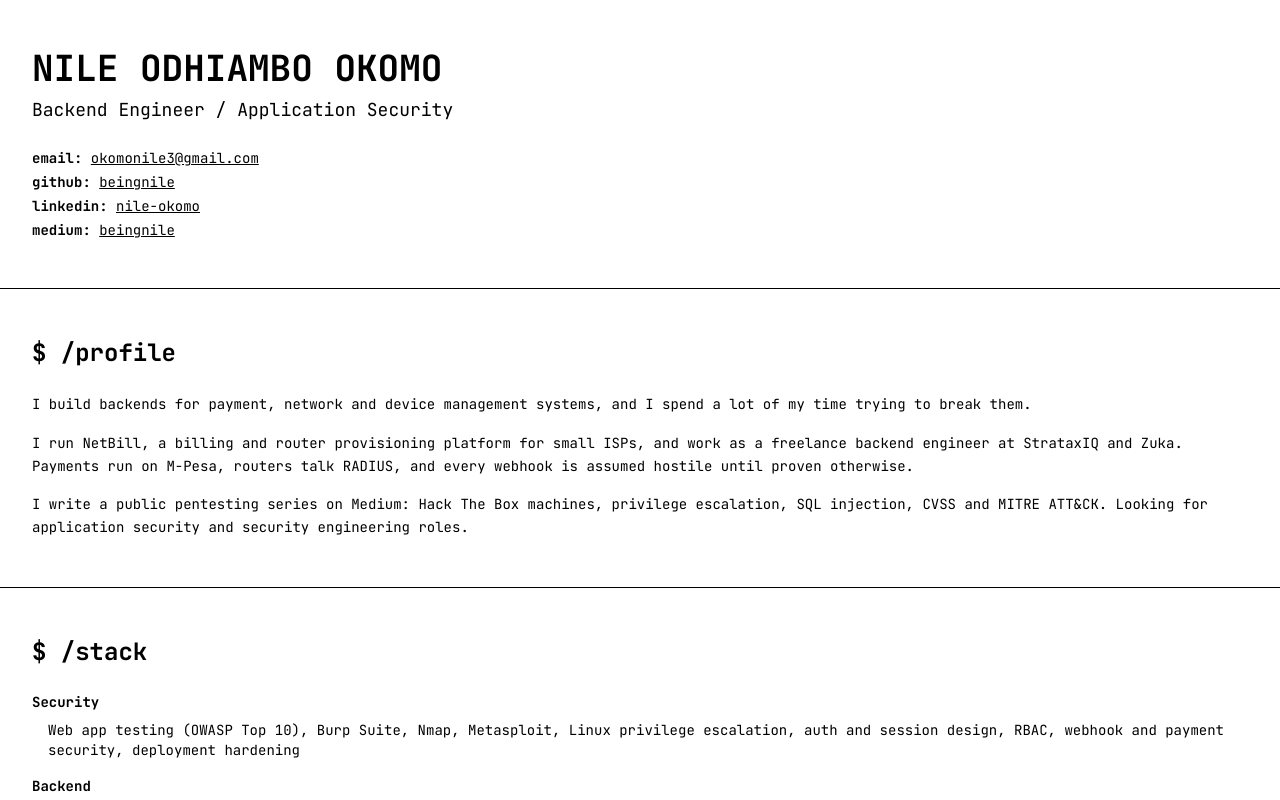
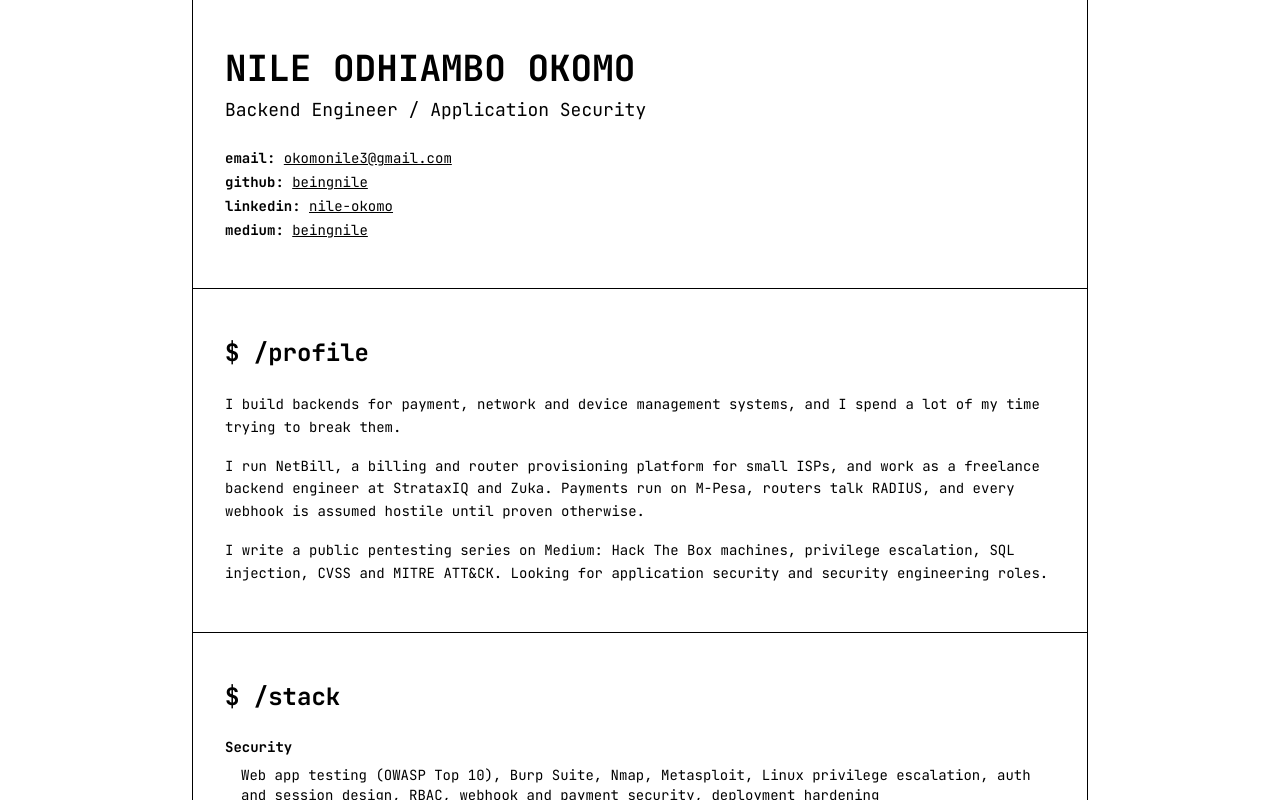
Before and after one commit to beingnile/portfolio, a Next.js app: page / in a window 1280 px wide. Shown: the top 800 px of the page. Built offline with nearby package versions, Linux system fonts and the light colour scheme.

Commit message:
Constrain content to a centered column

```diff
--- a/app/page.tsx
+++ b/app/page.tsx
@@ -6,7 +6,7 @@ export default function Portfolio() {
   const [expandedProject, setExpandedProject] = useState<string | null>(null)
 
   return (
-    <main className="min-h-screen bg-white text-black font-mono">
+    <main className="min-h-screen max-w-4xl mx-auto bg-white text-black font-mono border-x border-black">
       {/* Header Section */}
       <header className="border-b border-black px-8 py-12">
         <h1 className="text-4xl font-bold mb-2">NILE ODHIAMBO OKOMO</h1>
```
